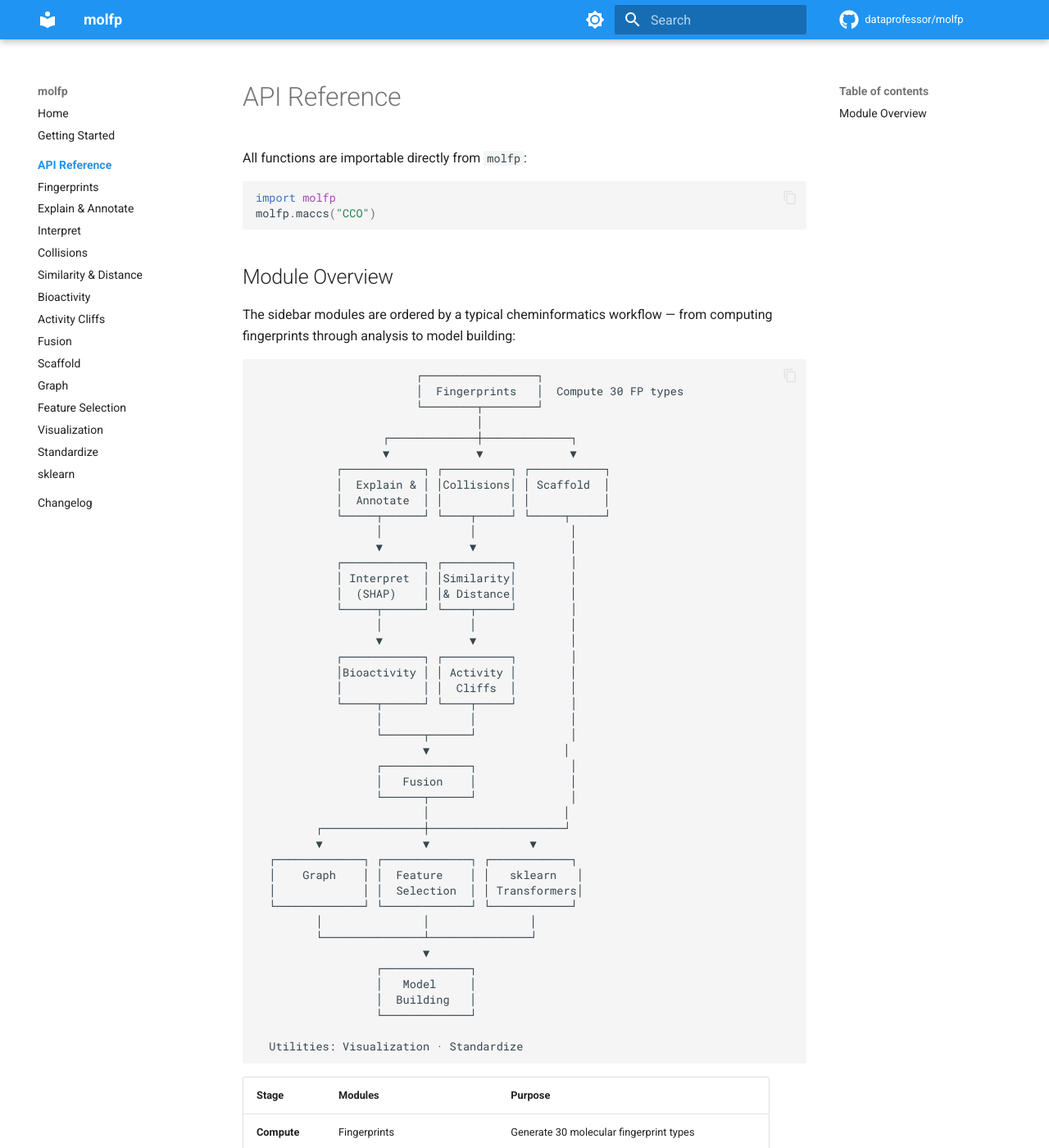
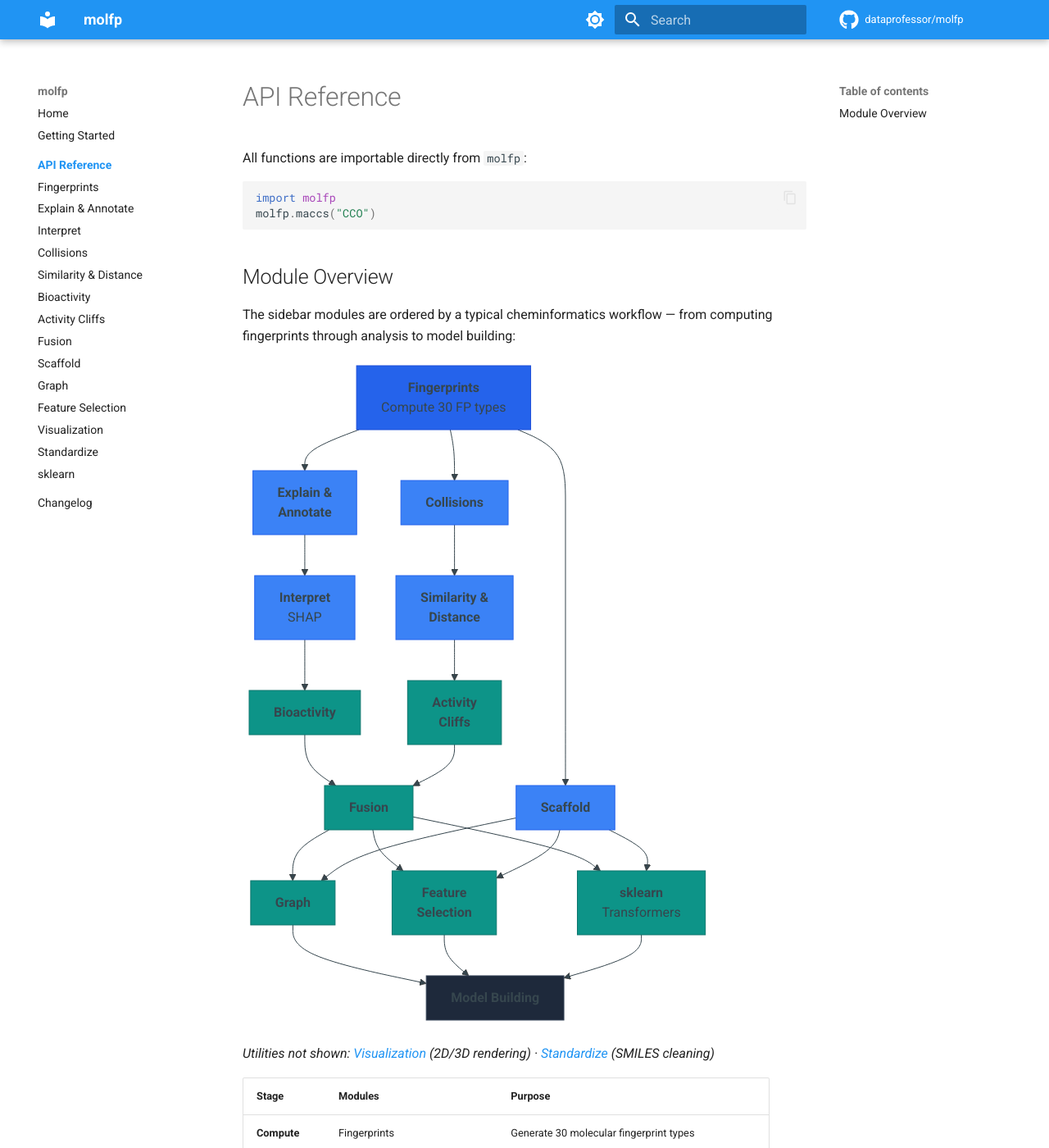
Before and after one commit to dataprofessor/molfp, an MkDocs documentation site: the page built from docs/api/index.md, in a window 1280 px wide and 1400 px high. Shown: the whole window at 82% size. Built offline with MkDocs 1.6.1 and Material for MkDocs 9.7.7, drawn with Linux system fonts in a browser that asks for light colours; comment, search, counter and statistics services are not loaded; part of the change alters nothing that is shown.

Commit message:
Replace ASCII diagram with Mermaid flowchart on API Reference page

````diff
--- a/docs/api/index.md
+++ b/docs/api/index.md
@@ -11,52 +11,57 @@ molfp.maccs("CCO")
 
 The sidebar modules are ordered by a typical cheminformatics workflow — from computing fingerprints through analysis to model building:
 
+```mermaid
+graph TD
+    FP["<b>Fingerprints</b><br/>Compute 30 FP types"]
+    EA["<b>Explain &<br/>Annotate</b>"]
+    CO["<b>Collisions</b>"]
+    SC["<b>Scaffold</b>"]
+    IN["<b>Interpret</b><br/>SHAP"]
+    SD["<b>Similarity &<br/>Distance</b>"]
+    BA["<b>Bioactivity</b>"]
+    AC["<b>Activity<br/>Cliffs</b>"]
+    FU["<b>Fusion</b>"]
+    GR["<b>Graph</b>"]
+    FS["<b>Feature<br/>Selection</b>"]
+    SK["<b>sklearn</b><br/>Transformers"]
+    MB["<b>Model Building</b>"]
+
+    FP --> EA
+    FP --> CO
+    FP --> SC
+    EA --> IN
+    CO --> SD
+    IN --> BA
+    SD --> AC
+    BA --> FU
+    AC --> FU
+    FU --> GR
+    FU --> FS
+    FU --> SK
+    SC --> GR
+    SC --> FS
+    SC --> SK
+    GR --> MB
+    FS --> MB
+    SK --> MB
+
+    style FP fill:#2563eb,color:#fff,stroke:#1d4ed8
+    style EA fill:#3b82f6,color:#fff,stroke:#2563eb
+    style CO fill:#3b82f6,color:#fff,stroke:#2563eb
+    style SC fill:#3b82f6,color:#fff,stroke:#2563eb
+    style IN fill:#3b82f6,color:#fff,stroke:#2563eb
+    style SD fill:#3b82f6,color:#fff,stroke:#2563eb
+    style BA fill:#0d9488,color:#fff,stroke:#0f766e
+    style AC fill:#0d9488,color:#fff,stroke:#0f766e
+    style FU fill:#0d9488,color:#fff,stroke:#0f766e
+    style GR fill:#0d9488,color:#fff,stroke:#0f766e
+    style FS fill:#0d9488,color:#fff,stroke:#0f766e
+    style SK fill:#0d9488,color:#fff,stroke:#0f766e
+    style MB fill:#1e293b,color:#fff,stroke:#334155
 ```
-                        ┌─────────────────┐
-                        │  Fingerprints   │  Compute 30 FP types
-                        └────────┬────────┘
-                                 │
-                   ┌─────────────┼─────────────┐
-                   ▼             ▼             ▼
-            ┌────────────┐ ┌──────────┐ ┌───────────┐
-            │  Explain & │ │Collisions│ │ Scaffold  │
-            │  Annotate  │ │          │ │           │
-            └─────┬──────┘ └────┬─────┘ └─────┬─────┘
-                  │             │              │
-                  ▼             ▼              │
-            ┌────────────┐ ┌──────────┐        │
-            │ Interpret  │ │Similarity│        │
-            │  (SHAP)    │ │& Distance│        │
-            └─────┬──────┘ └────┬─────┘        │
-                  │             │              │
-                  ▼             ▼              │
-            ┌────────────┐ ┌──────────┐        │
-            │Bioactivity │ │ Activity │        │
-            │            │ │  Cliffs  │        │
-            └─────┬──────┘ └────┬─────┘        │
-                  │             │              │
-                  └──────┬──────┘              │
-                         ▼                    │
-                  ┌─────────────┐              │
-                  │   Fusion    │              │
-                  └──────┬──────┘              │
-                         │                    │
-         ┌───────────────┼────────────────────┘
-         ▼               ▼               ▼
-  ┌─────────────┐ ┌─────────────┐ ┌────────────┐
-  │    Graph    │ │  Feature    │ │   sklearn   │
-  │             │ │  Selection  │ │ Transformers│
-  └─────────────┘ └─────────────┘ └────────────┘
-         │               │               │
-         └───────────────┴───────────────┘
-                         ▼
-                  ┌─────────────┐
-                  │   Model     │
-                  │  Building   │
-                  └─────────────┘
 
-  Utilities: Visualization · Standardize
-```
+*Utilities not shown: [Visualization](viz.md) (2D/3D rendering) · [Standardize](standardize.md) (SMILES cleaning)*
 
 | Stage | Modules | Purpose |
 |-------|---------|---------|
--- a/mkdocs.yml
+++ b/mkdocs.yml
@@ -68,7 +68,11 @@ markdown_extensions:
   - admonition
   - pymdownx.highlight:
       anchor_linenums: true
-  - pymdownx.superfences
+  - pymdownx.superfences:
+      custom_fences:
+        - name: mermaid
+          class: mermaid
+          format: !!python/name:pymdownx.superfences.fence_code_format
   - pymdownx.tabbed:
       alternate_style: true
   - toc:
````
